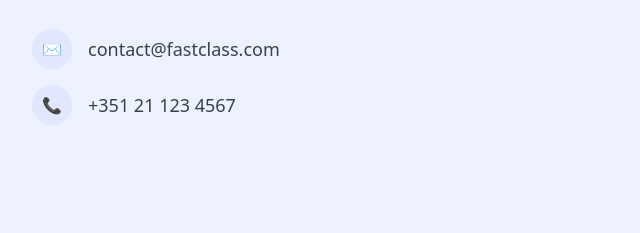
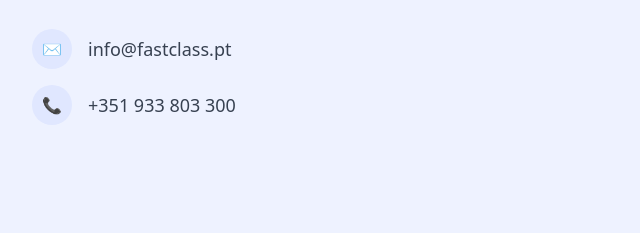
Before and after one commit to FastClasses/fastclass-landingpage, a plain HTML site: page index.html in a window 1280 px wide. Shown: the part 4875-5108 px from the top of the page, 0-640 px from the left. Drawn offline with nearby package versions, Linux system fonts and the light colour scheme.

Commit message:
Corrected contacts

```diff
--- a/index.html
+++ b/index.html
@@ -418,13 +418,13 @@
                                 <div class="flex-shrink-0 h-10 w-10 rounded-full bg-indigo-100 flex items-center justify-center text-indigo-600">
                                     ✉️
                                 </div>
-                                <span class="ml-4 text-lg text-gray-700">contact@fastclass.com</span>
+                                <span class="ml-4 text-lg text-gray-700">info@fastclass.pt</span>
                             </div>
                             <div class="flex items-center">
                                 <div class="flex-shrink-0 h-10 w-10 rounded-full bg-indigo-100 flex items-center justify-center text-indigo-600">
                                     📞
                                 </div>
-                                <span class="ml-4 text-lg text-gray-700">+351 21 123 4567</span>
+                                <span class="ml-4 text-lg text-gray-700">+351 933 803 300</span>
                             </div>
                         </div>
                     </div>
```
